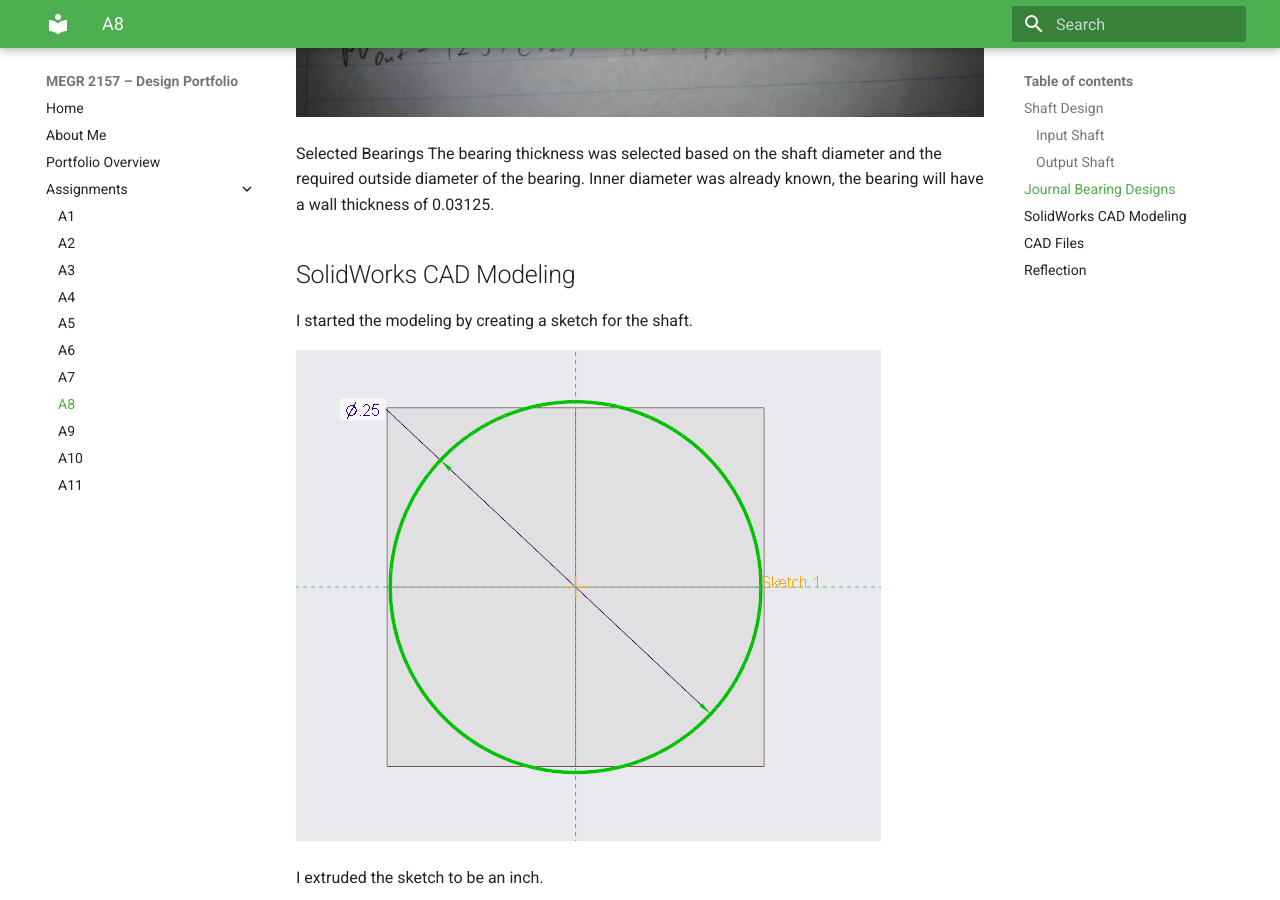
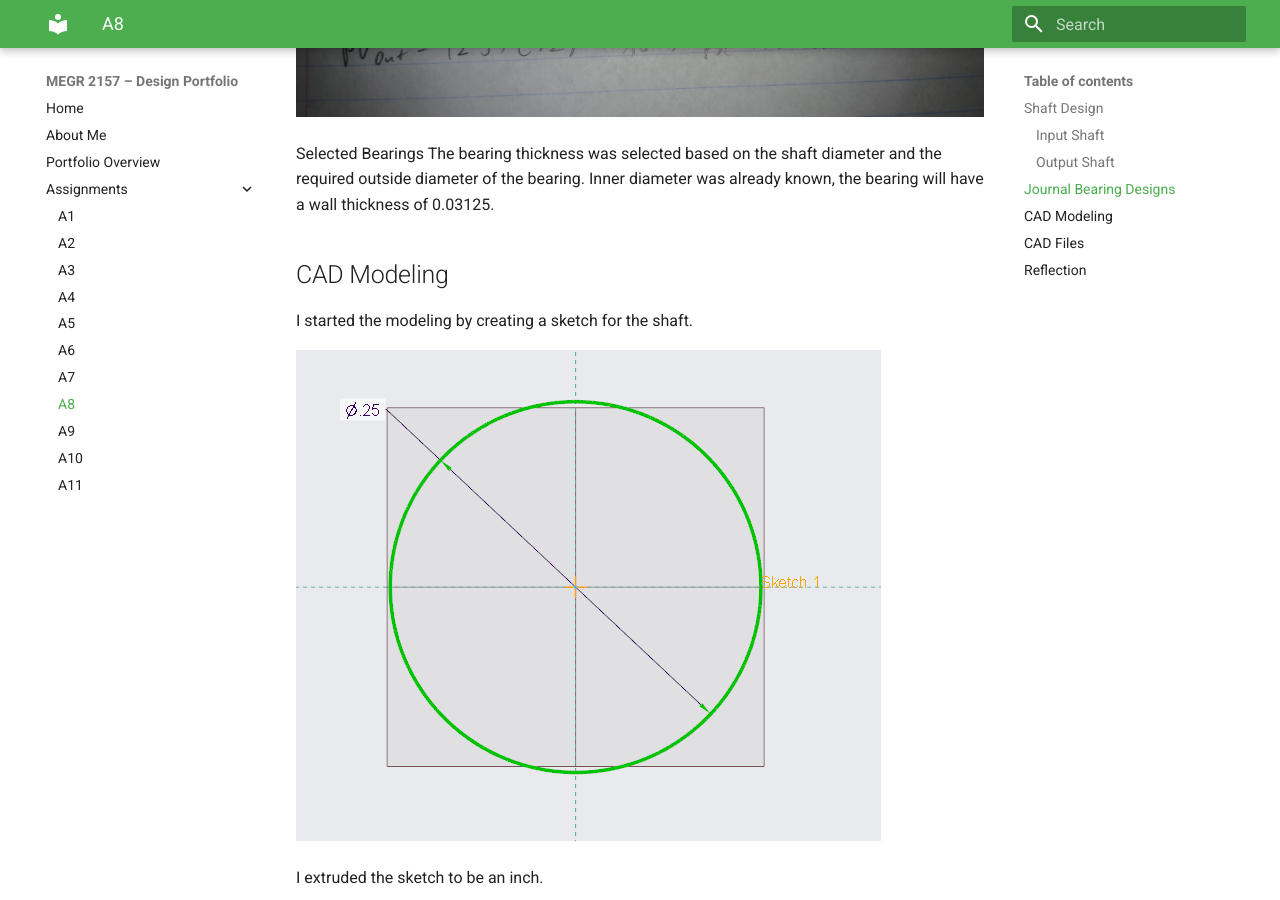
Before and after one commit to DillonK-spec/megr2157-portfolio, an MkDocs documentation site: the page built from docs/assignments/A08/index.md, in a window 1280 px wide and 900 px high, scrolled down 4670 px. Built offline with MkDocs 1.6.1 and Material for MkDocs 9.7.7, drawn with Linux system fonts in a browser that asks for light colours.

Commit message:
Update index.md

```diff
--- a/docs/assignments/A08/index.md
+++ b/docs/assignments/A08/index.md
@@ -113,7 +113,7 @@ Selected Bearings
 The bearing thickness was selected based on the shaft diameter and the required outside diameter of the bearing. Inner diameter was already known, the bearing will have a wall thickness of 0.03125.
 
 
-## SolidWorks CAD Modeling
+## CAD Modeling
 
 I started the modeling by creating a sketch for the shaft.
 
```
